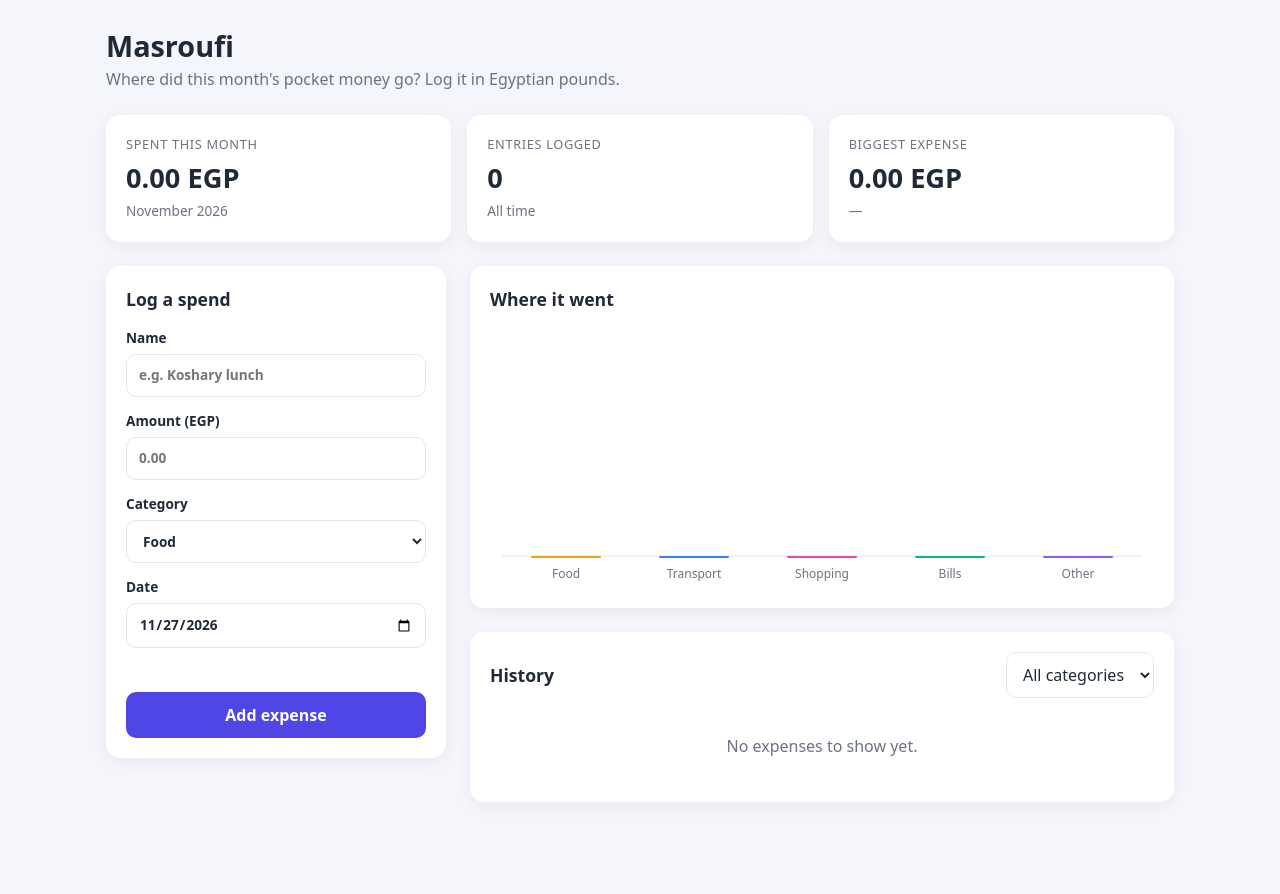
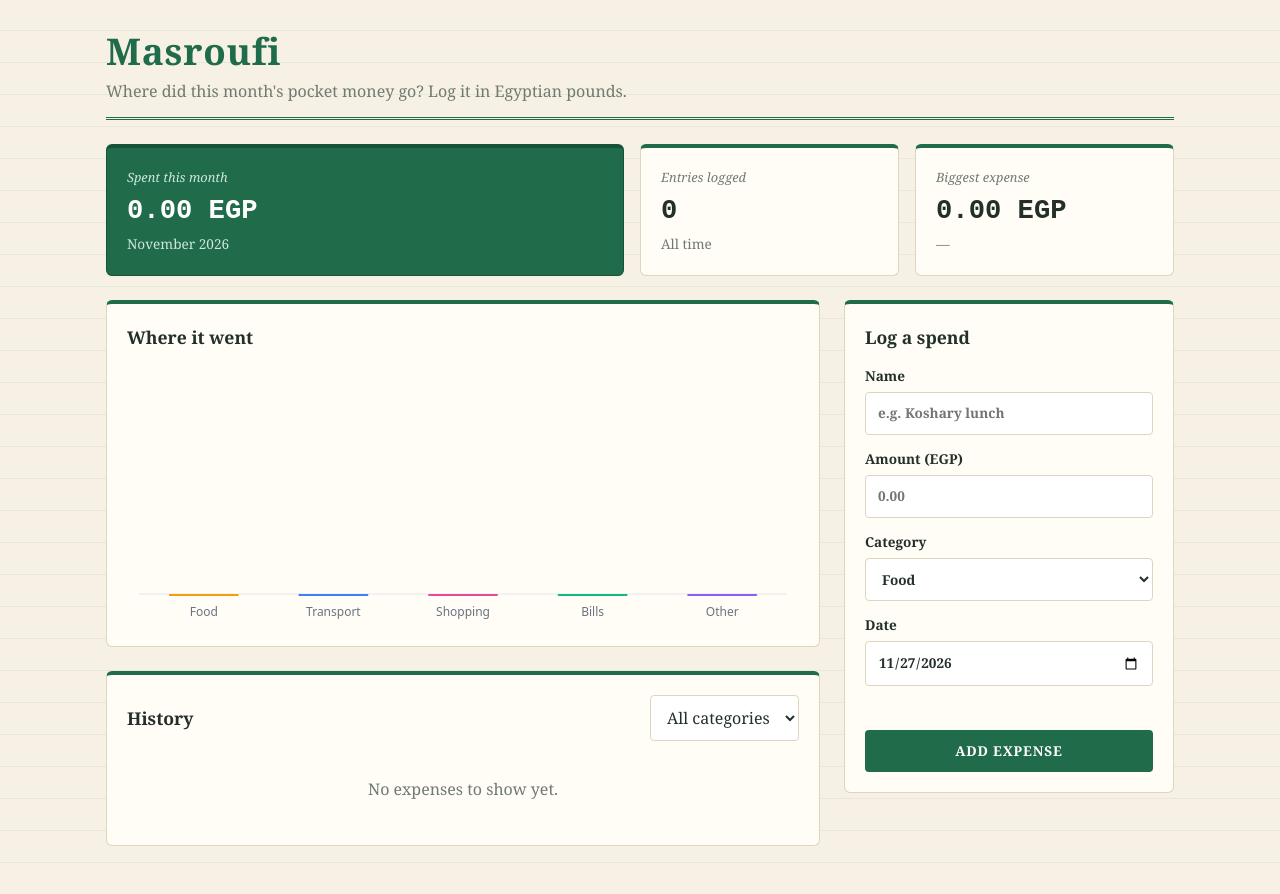
Before and after one commit to welcome789000-sys/expense-tracker, a plain HTML site: page index.html in a window 1280 px wide. Before the commit the page ends 850 px from the top, so only its background shows below. Drawn offline with Linux system fonts and the light colour scheme.

Commit message:
Add CSS styles for ledger layout and design

```diff
--- a/index.html
+++ b/index.html
@@ -172,6 +172,24 @@
   @media (max-width: 600px) {
     .summary { grid-template-columns: 1fr; }
   }
+
+/* ---------- Masroufi: ledger look ---------- */
+:root{--bg:#f6f1e4;--card:#fffdf6;--text:#23302a;--muted:#6f7a70;--border:#ddd5bf;--primary:#1f6b4a;--primary-dark:#175238;--radius:6px;--shadow:none}
+body{font-family:Georgia,"Times New Roman",serif;background:var(--bg) repeating-linear-gradient(0deg,transparent 0 31px,rgba(31,107,74,.07) 31px 32px)}
+header{border-bottom:3px double var(--primary);padding-bottom:14px}
+header h1{font-size:2.3rem;letter-spacing:.02em;color:var(--primary)}
+.card{border:1px solid var(--border);border-top:4px solid var(--primary)}
+.summary{grid-template-columns:2fr 1fr 1fr}
+.summary .card:first-child{background:var(--primary);color:#fff;border-color:var(--primary-dark)}
+.summary .card:first-child .stat-label,.summary .card:first-child .stat-sub{color:#cfe8da}
+.stat-value,.expense-amount{font-family:"Courier New",monospace;font-variant-numeric:tabular-nums}
+.stat-label{text-transform:none;letter-spacing:0;font-style:italic}
+.layout{grid-template-columns:1fr 330px}
+.layout>section.card{order:2}
+.btn,input,select{border-radius:4px}
+.btn{text-transform:uppercase;letter-spacing:.06em;font-size:.85rem}
+.expense{border-bottom:1px dashed var(--border)}
+@media(max-width:860px){.layout{grid-template-columns:1fr}.layout>section.card{order:0}.summary{grid-template-columns:1fr}}
 </style>
 </head>
 <body>
```
